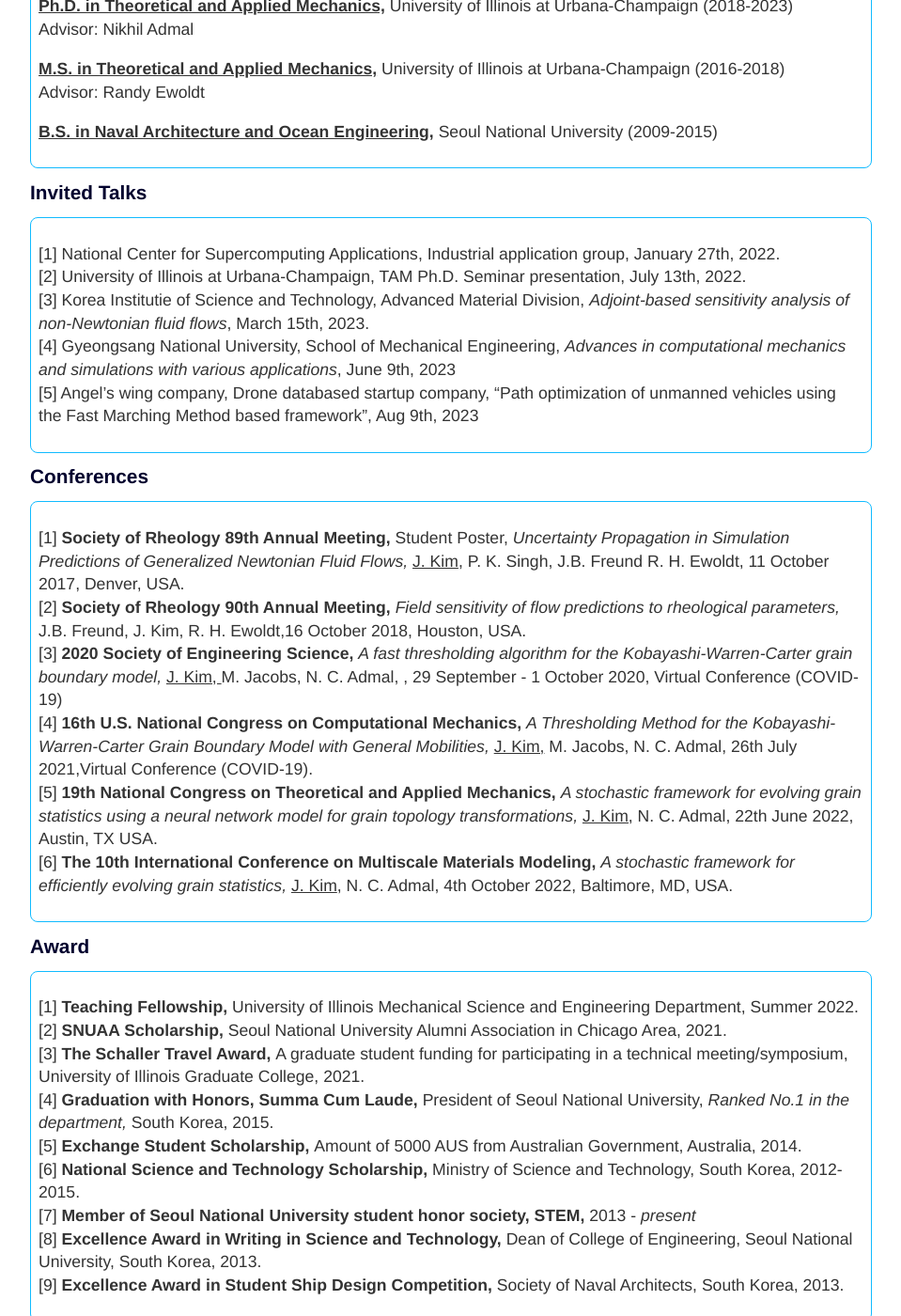
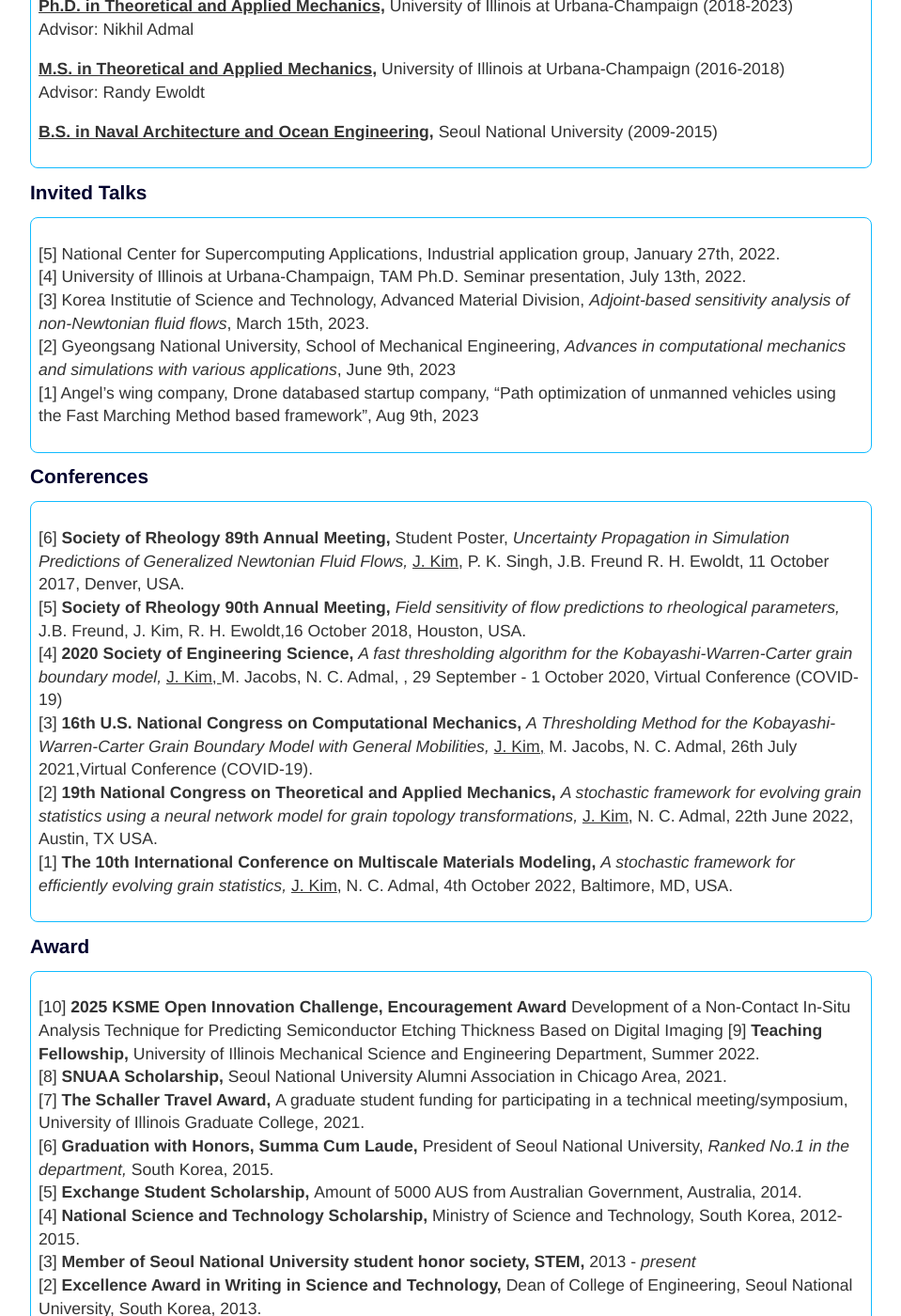
Before and after one commit to jaekwangjk/jaekwangjk.github.io, a Jekyll site: the page built from about.html, in a window 1280 px wide and 1400 px high, scrolled down 898 px. Shown: the whole window at 94% size, without its empty margins (160-1119 px from the left). Built offline with Jekyll 4.4.1, drawn with Linux system fonts in a browser that asks for light colours.

Commit message:
Update about.html

```diff
--- a/about.html
+++ b/about.html
@@ -54,40 +54,41 @@
 	<h1>Invited Talks</h1>
 	<div class="rounded">
 	<p>
-	[1] National Center for Supercomputing Applications, Industrial application group, January 27th, 2022.  <br>
-	[2] University of Illinois at Urbana-Champaign, TAM Ph.D. Seminar presentation, July 13th, 2022. <br>
+	[5] National Center for Supercomputing Applications, Industrial application group, January 27th, 2022.  <br>
+	[4] University of Illinois at Urbana-Champaign, TAM Ph.D. Seminar presentation, July 13th, 2022. <br>
 	[3] Korea Institutie of Science and Technology, Advanced Material Division, <i> Adjoint-based sensitivity analysis of non-Newtonian fluid flows</i>, March 15th, 2023. <br>
-	[4] Gyeongsang National University, School of Mechanical Engineering, <i> Advances in computational mechanics and simulations with various applications</i>, June 9th, 2023 <br>
-	[5] Angel’s wing company, Drone databased startup company, “Path optimization of unmanned vehicles using the Fast Marching Method based framework”, Aug 9th, 2023 <br>
+	[2] Gyeongsang National University, School of Mechanical Engineering, <i> Advances in computational mechanics and simulations with various applications</i>, June 9th, 2023 <br>
+	[1] Angel’s wing company, Drone databased startup company, “Path optimization of unmanned vehicles using the Fast Marching Method based framework”, Aug 9th, 2023 <br>
 	</p>
 	</div>
 
 	<h1>Conferences</h1>
 	<div class="rounded">
 	<p>
-	[1] <strong>Society of Rheology 89th Annual Meeting,</strong> Student Poster, <i>Uncertainty Propagation in Simulation Predictions of Generalized Newtonian Fluid Flows,</i>
+	[6] <strong>Society of Rheology 89th Annual Meeting,</strong> Student Poster, <i>Uncertainty Propagation in Simulation Predictions of Generalized Newtonian Fluid Flows,</i>
         <u>J. Kim</u>, P. K. Singh, J.B. Freund  R. H. Ewoldt, 11 October 2017, Denver, USA. <br>
-	[2] <strong>Society of Rheology 90th Annual Meeting,</strong> <i>Field sensitivity of flow predictions to rheological parameters,</i> J.B. Freund, J. Kim, R. H. Ewoldt,16 October 2018, Houston, USA.<br>
-	[3] <strong>2020 Society of Engineering Science,</strong> <i> A fast thresholding algorithm for the Kobayashi-Warren-Carter grain boundary model,</i> <u>J. Kim, </u> M. Jacobs, N. C. Admal, , 29 September - 1 October 2020,  Virtual Conference (COVID-19)<br>
-	[4] <strong>16th U.S. National Congress on Computational Mechanics,</strong> <i>A Thresholding Method for the Kobayashi-Warren-Carter Grain Boundary Model with General Mobilities,</i>
+	[5] <strong>Society of Rheology 90th Annual Meeting,</strong> <i>Field sensitivity of flow predictions to rheological parameters,</i> J.B. Freund, J. Kim, R. H. Ewoldt,16 October 2018, Houston, USA.<br>
+	[4] <strong>2020 Society of Engineering Science,</strong> <i> A fast thresholding algorithm for the Kobayashi-Warren-Carter grain boundary model,</i> <u>J. Kim, </u> M. Jacobs, N. C. Admal, , 29 September - 1 October 2020,  Virtual Conference (COVID-19)<br>
+	[3] <strong>16th U.S. National Congress on Computational Mechanics,</strong> <i>A Thresholding Method for the Kobayashi-Warren-Carter Grain Boundary Model with General Mobilities,</i>
 	<u>J. Kim,</u> M. Jacobs, N. C. Admal, 26th July 2021,Virtual Conference (COVID-19). <br>
-	[5] <strong>19th National Congress on Theoretical and Applied Mechanics,</strong> <i>A stochastic framework for evolving grain statistics using a neural network model for grain topology transformations,</i> <u>J. Kim,</u> N. C. Admal, 22th June 2022, Austin, TX USA. <br>
-	[6] <strong>The 10th International Conference on Multiscale Materials Modeling,</strong> <i>A stochastic framework for efficiently evolving grain statistics,</i> <u>J. Kim</u>, N. C. Admal, 4th October 2022, Baltimore, MD, USA. <br>
+	[2] <strong>19th National Congress on Theoretical and Applied Mechanics,</strong> <i>A stochastic framework for evolving grain statistics using a neural network model for grain topology transformations,</i> <u>J. Kim,</u> N. C. Admal, 22th June 2022, Austin, TX USA. <br>
+	[1] <strong>The 10th International Conference on Multiscale Materials Modeling,</strong> <i>A stochastic framework for efficiently evolving grain statistics,</i> <u>J. Kim</u>, N. C. Admal, 4th October 2022, Baltimore, MD, USA. <br>
 	</p>
 	</div>
 
 	<h1>Award</h1>
 	<div class="rounded">
 	<p>
-	[1] <strong>Teaching Fellowship, </strong> University of Illinois Mechanical Science and Engineering Department, Summer 2022. <br>
-        [2] <strong>SNUAA Scholarship, </strong> Seoul National University Alumni Association in Chicago Area, 2021. <br>
-	[3] <strong>The Schaller Travel Award, </strong> A graduate student funding for participating in a technical meeting/symposium, University of Illinois Graduate College, 2021. <br>
-	[4] <strong>Graduation with Honors, Summa Cum Laude, </strong> President of Seoul National University, <i> Ranked No.1 in the department,</i> South Korea, 2015. <br>
+	[10] <strong>2025 KSME Open Innovation Challenge, Encouragement Award</strong> Development of a Non-Contact In-Situ Analysis Technique for Predicting Semiconductor Etching Thickness Based on Digital Imaging
+	[9] <strong>Teaching Fellowship, </strong> University of Illinois Mechanical Science and Engineering Department, Summer 2022. <br>
+    [8] <strong>SNUAA Scholarship, </strong> Seoul National University Alumni Association in Chicago Area, 2021. <br>
+	[7] <strong>The Schaller Travel Award, </strong> A graduate student funding for participating in a technical meeting/symposium, University of Illinois Graduate College, 2021. <br>
+	[6] <strong>Graduation with Honors, Summa Cum Laude, </strong> President of Seoul National University, <i> Ranked No.1 in the department,</i> South Korea, 2015. <br>
 	[5] <strong>Exchange Student Scholarship, </strong> Amount of 5000 AUS from Australian Government, Australia, 2014. <br>
-	[6] <strong>National Science and Technology Scholarship, </strong> Ministry of Science and Technology, South Korea, 2012-2015.<br>
-	[7] <strong>Member of Seoul National University student honor society, STEM,</strong> 2013 - <i>present</i> <br>
-	[8] <strong>Excellence Award in Writing in Science and Technology, </strong> Dean of College of Engineering, Seoul National University, South Korea, 2013. <br>
-	[9] <strong>Excellence Award in Student Ship Design Competition, </strong> Society of Naval Architects, South Korea, 2013. <br>
+	[4] <strong>National Science and Technology Scholarship, </strong> Ministry of Science and Technology, South Korea, 2012-2015.<br>
+	[3] <strong>Member of Seoul National University student honor society, STEM,</strong> 2013 - <i>present</i> <br>
+	[2] <strong>Excellence Award in Writing in Science and Technology, </strong> Dean of College of Engineering, Seoul National University, South Korea, 2013. <br>
+	[1] <strong>Excellence Award in Student Ship Design Competition, </strong> Society of Naval Architects, South Korea, 2013. <br>
 	</div>
 
 	Last updated, July 2023... <br>
```
